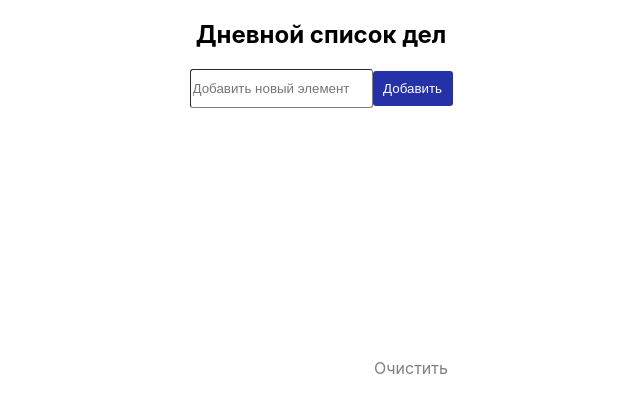
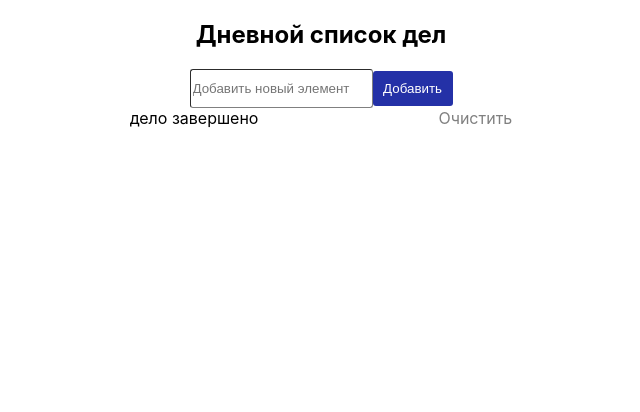
Before and after one commit to JoLiKs/Kiinaui-todo, a React (Create React App) app: page / in a window 1280 px wide. Shown: the top 412 px of the page, without its empty margins (319-959 px from the left). Built offline with nearby package versions, Linux system fonts and the light colour scheme.

Commit message:
9 commit Added other styles and component Footer.

```diff
--- a/src/App.js
+++ b/src/App.js
@@ -6,9 +6,9 @@ import Items from "./components/Items";
 import Header from "./components/Header";
 import {clearTasks} from "./store/actions";
 import cls from './App.module.css';
+import Footer from "./components/Footer";
 
 function App() {
-    const dispatch = useDispatch();
     const tasks = useSelector(state => state);
 
     return (
@@ -19,13 +19,14 @@ function App() {
                     <Form/>
                 </Col>
             </Row>
+            <div className={cls.items} >
             <Row>
                 <Col>
                     <Items tasks={ tasks } />
                     </Col>
             </Row>
-            <span className={cls.clear} onClick={() => dispatch(clearTasks()) }>Очистить</span>
-
+            </div>
+            <Footer/>
         </div>
     );
 }
--- a/src/App.module.css
+++ b/src/App.module.css
@@ -4,8 +4,6 @@
   align-items: center;
   justify-content: center;
 }
-.clear {
-  margin-top: 250px;
-  margin-left: 180px;
-  color: gray;
+.items {
+  margin-right: 140px;
 }
--- /dev/null
+++ b/src/components/Footer.jsx
@@ -0,0 +1,15 @@
+import cls from "./Footer.module.css";
+import {clearTasks} from "../store/actions";
+import React from "react";
+import {useDispatch} from "react-redux";
+
+function Footer() {
+    const dispatch = useDispatch();
+
+    return(
+        <div>
+            <span>дело завершено</span>
+            <span className={cls.clear} onClick={() => dispatch(clearTasks())}>Очистить</span>
+        </div>
+            )}
+export default Footer;
--- /dev/null
+++ b/src/components/Footer.module.css
@@ -0,0 +1,5 @@
+.clear {
+    margin-top: 250px;
+    margin-left: 180px;
+    color: gray;
+}
```
